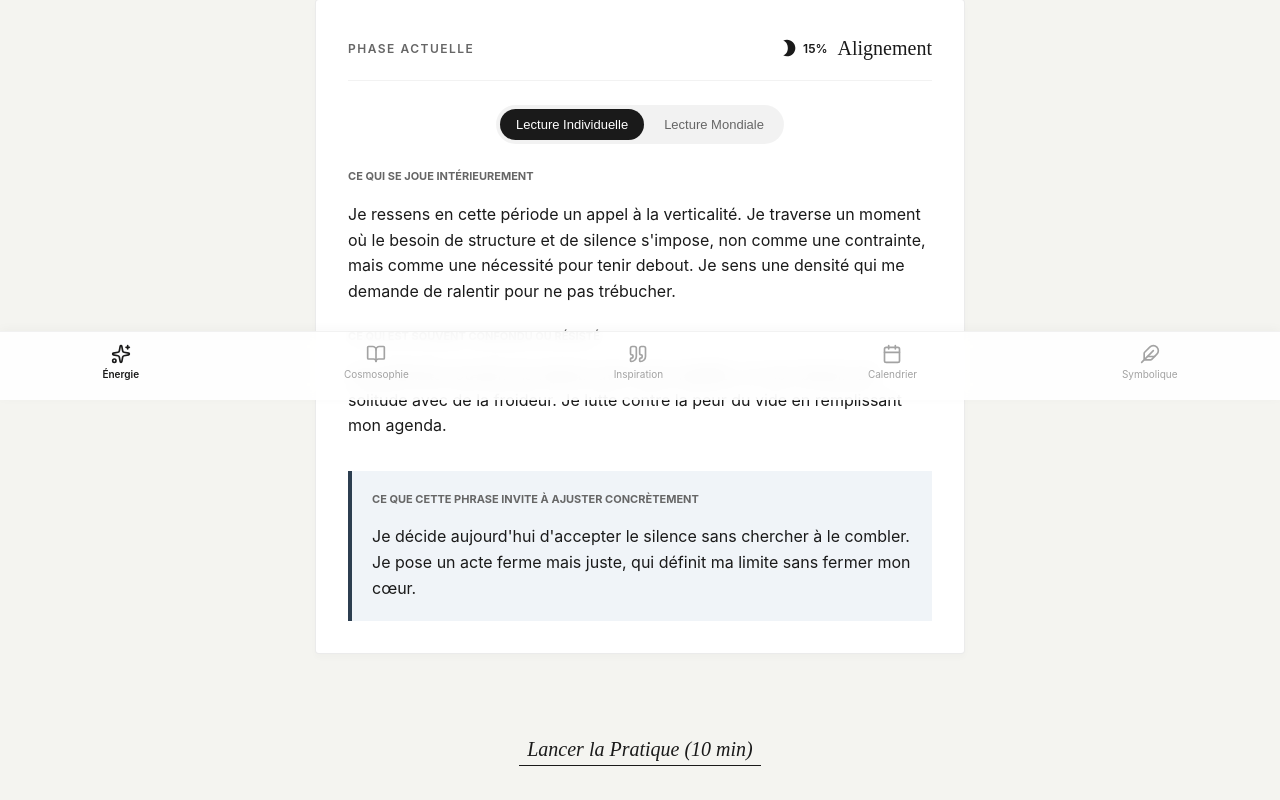
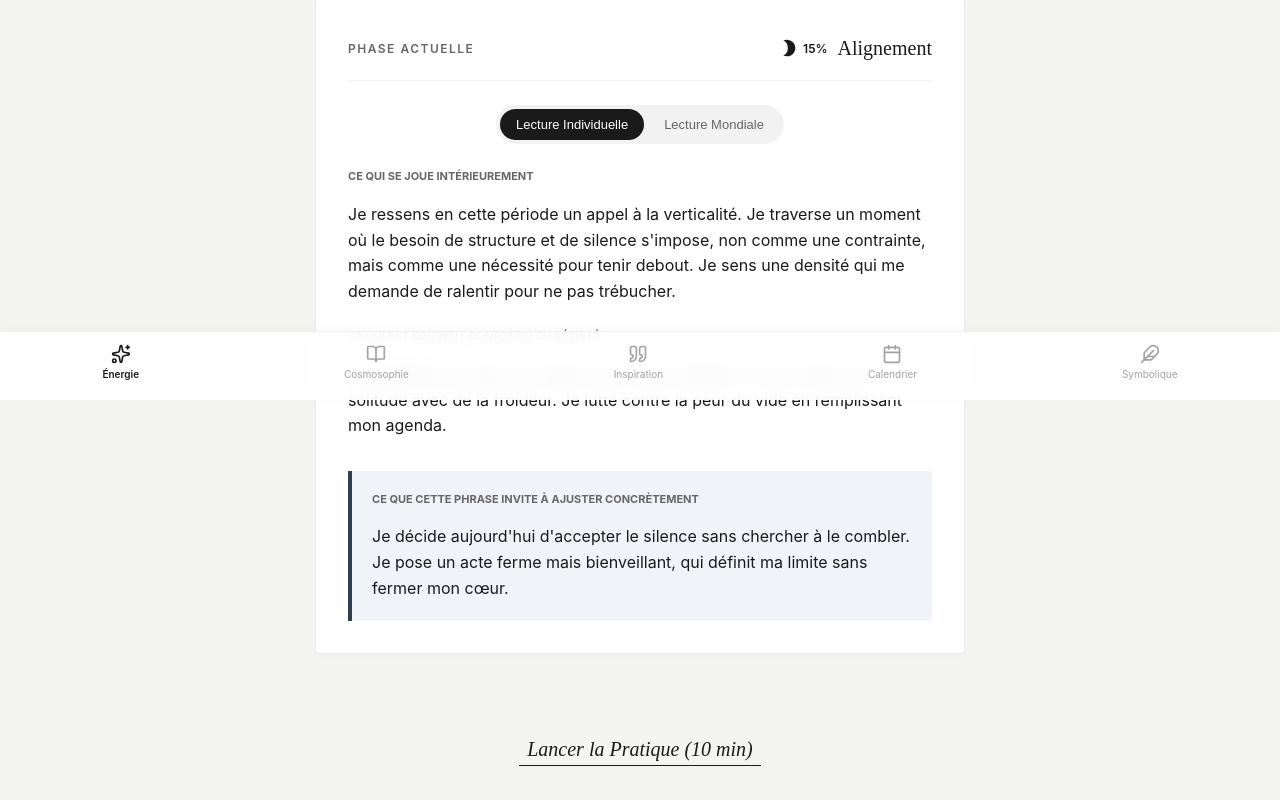
Before and after one commit to NeousAxis/cosmos-app, a React (Vite) app in the folder cosmos-web/: page / in a window 1280 px wide. Shown: the part 400-1200 px from the top of the page. Built offline with nearby package versions, Linux system fonts and the light colour scheme.

Commit message:
fix: update Capricorn action text - use 'bienveillant' instead of 'juste'

```diff
--- a/cosmos-web/src/data/signs.js
+++ b/cosmos-web/src/data/signs.js
@@ -390,7 +390,7 @@ L’âme parle ; La Bataille continue mais la lutte est terminée. Réjouis-toi
         lecture_reel: "Je ressens en cette période un appel à la verticalité. Je traverse un moment où le besoin de structure et de silence s'impose, non comme une contrainte, mais comme une nécessité pour tenir debout. Je sens une densité qui me demande de ralentir pour ne pas trébucher.",
         lecture_energetique: "Les vieilles structures hiérarchiques mondiales montrent leurs limites. On observe une tension entre le besoin de règles strictes (sécurité) et l'émergence d'une autorité plus horizontale et intuitive. C'est le moment de repenser nos systèmes de gouvernance.",
         epreuve: "Je confonds souvent ma rigueur avec de la rigidité, ou mon besoin de solitude avec de la froideur. Je lutte contre la peur du vide en remplissant mon agenda.",
-        action: "Je décide aujourd'hui d'accepter le silence sans chercher à le combler. Je pose un acte ferme mais juste, qui définit ma limite sans fermer mon cœur."
+        action: "Je décide aujourd'hui d'accepter le silence sans chercher à le combler. Je pose un acte ferme mais bienveillant, qui définit ma limite sans fermer mon cœur."
       },
       contact: {
         lecture_reel: "L'ascension intérieure m'amène à un point de contact précis. Je perçois une clarté nouvelle sur mes objectifs, non plus comme des ambitions, mais comme une responsabilité envers moi-même.",
```
